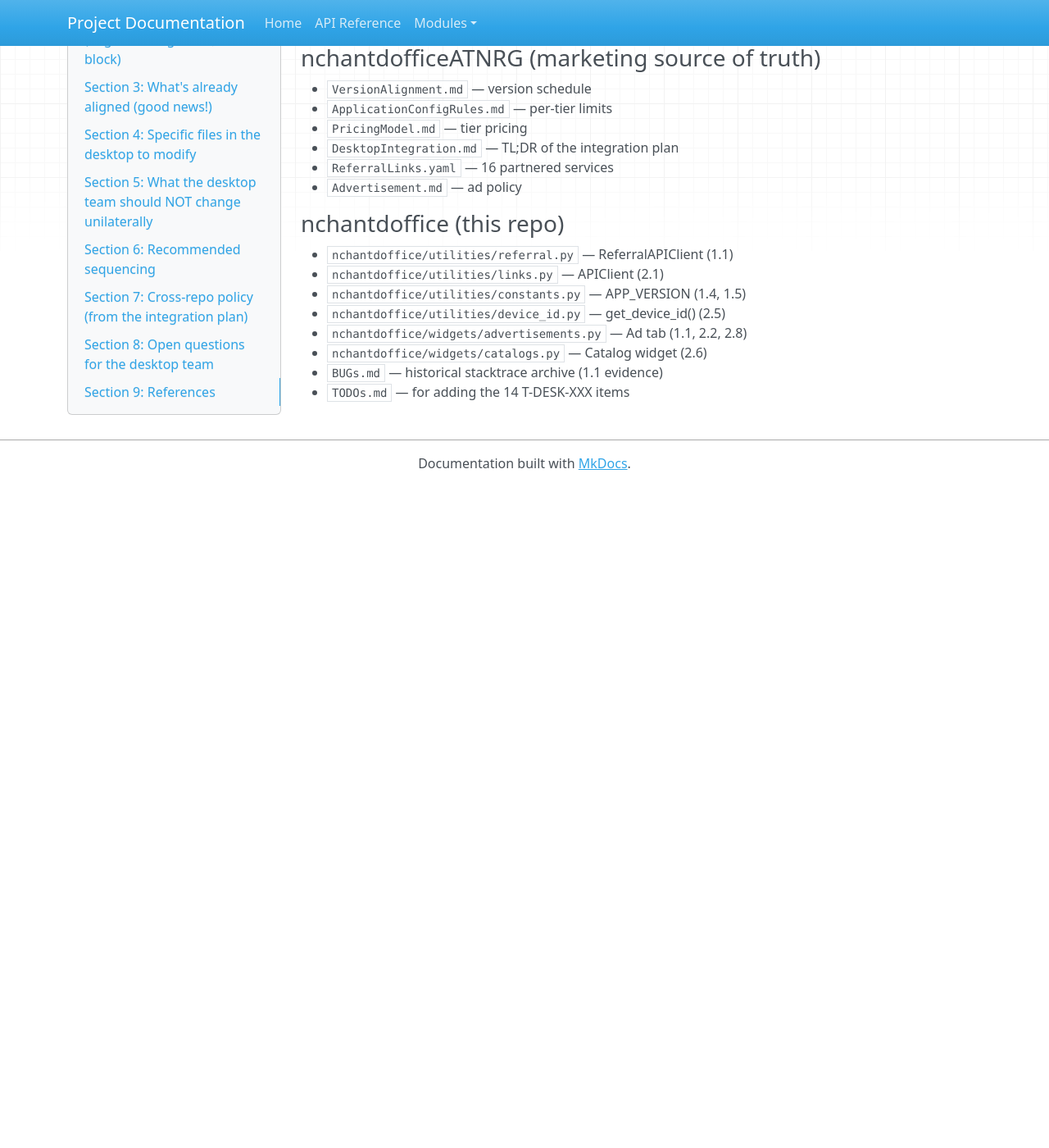
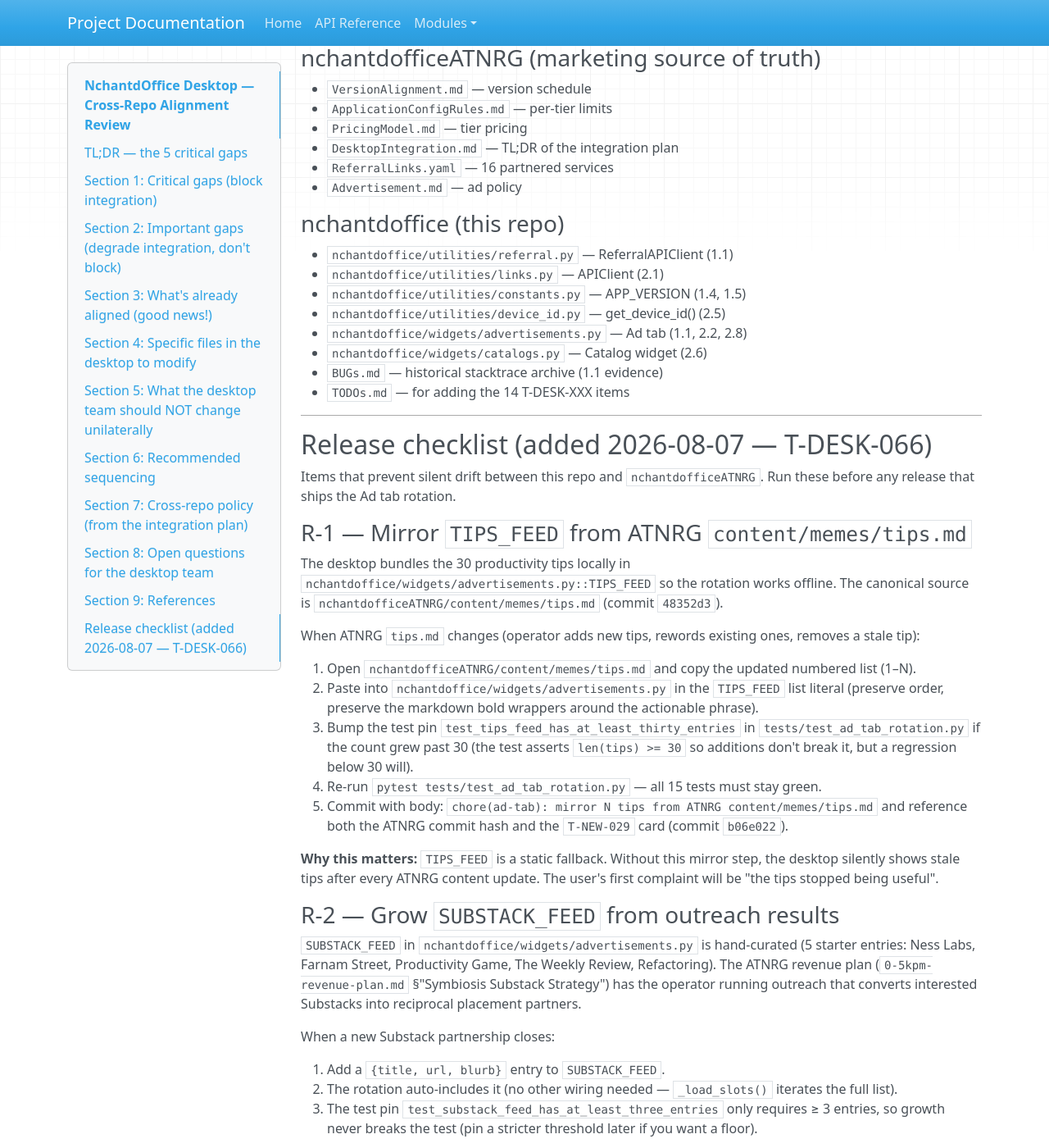
Before and after one commit to solubrew/nchantdoffice, an MkDocs documentation site: the page built from docs/cross-repo-review_20260807.md, in a window 1280 px wide and 1400 px high, scrolled down 10839 px. Shown: the whole window at 82% size. Built offline with MkDocs 1.6.1, drawn with Linux system fonts in a browser that asks for light colours; nearby versions of some CDN libraries; before the commit the page ends 11432 px from its top, so only the background shows below that; some of the changed text lies outside the part shown.

Commit message:
docs(ad-tab): R-1 release checklist + cross-repo drift pin (T-DESK-066)
Three additions to keep the ATNRG → desktop mirror from
drifting silently between releases:

1. Release checklist section in docs/cross-repo-review_20260807.md
   (R-1 through R-4). R-1 is the tip-mirror procedure:
   when ATNRG content/memes/tips.md changes, copy the
   updated numbered list into TIPS_FEED, re-run
   test_ad_tab_rotation.py, commit referencing both
   ATNRG + desktop commit hashes. R-2 covers
   SUBSTACK_FEED growth from outreach partnerships.
   R-3 verifies advertisements.yaml tuning. R-4
   cross-checks the T-NEW-029 / T-DESK-066 commit
   references in both repos.

2. test_tips_feed_count_matches_atnrg_source — the
   cross-repo drift detector. Asserts
   len(TIPS_FEED) >= len(atnrg_tips) so the desktop
   bundle can grow but never silently falls behind
   the marketing source. Skips when ATNRG repo is
   not co-located (CI without the marketing checkout).
   Verified by deliberately shrinking TIPS_FEED to
   29 entries — the test correctly fails and passes
   again when restored.

3. test_release_checklist_documents_tips_mirror_steps —
   pins the R-1 section in the doc so a future
   cleanup can't silently remove the procedure.

CHANGES.md [Unreleased] entry records the rotation
release (already shipped in 7dbd9ec + 4c45a4a) plus
the new checklist + drift detector.

Tests: 17/17 green in test_ad_tab_rotation.py, 42/42
across rotation + redirect + unimplemented + get_pro
sweep.

Refs:
- nchantdofficeATNRG/TODOS.md T-NEW-029 (commit b06e022 + 21a5566)
- T-DESK-066 impl (commit 7dbd9ec)
- T-DESK-066 step 6 cleanup (commit 4c45a4a)

```diff
--- a/docs/cross-repo-review_20260807.md
+++ b/docs/cross-repo-review_20260807.md
@@ -594,3 +594,90 @@
 - `nchantdoffice/widgets/catalogs.py` — Catalog widget (2.6)
 - `BUGs.md` — historical stacktrace archive (1.1 evidence)
 - `TODOs.md` — for adding the 14 T-DESK-XXX items
+---
+
+## Release checklist (added 2026-08-07 — T-DESK-066)
+
+Items that prevent silent drift between this repo and
+`nchantdofficeATNRG`. Run these before any release that ships
+the Ad tab rotation.
+
+### R-1 — Mirror `TIPS_FEED` from ATNRG `content/memes/tips.md`
+
+The desktop bundles the 30 productivity tips locally in
+`nchantdoffice/widgets/advertisements.py::TIPS_FEED` so the
+rotation works offline. The canonical source is
+`nchantdofficeATNRG/content/memes/tips.md` (commit `48352d3`).
+
+When ATNRG `tips.md` changes (operator adds new tips,
+rewords existing ones, removes a stale tip):
+
+1. Open `nchantdofficeATNRG/content/memes/tips.md` and copy
+   the updated numbered list (1–N).
+2. Paste into `nchantdoffice/widgets/advertisements.py` in
+   the `TIPS_FEED` list literal (preserve order, preserve
+   the markdown bold wrappers around the actionable phrase).
+3. Bump the test pin `test_tips_feed_has_at_least_thirty_entries`
+   in `tests/test_ad_tab_rotation.py` if the count grew past
+   30 (the test asserts `len(tips) >= 30` so additions don't
+   break it, but a regression below 30 will).
+4. Re-run `pytest tests/test_ad_tab_rotation.py` — all
+   15 tests must stay green.
+5. Commit with body:
+   `chore(ad-tab): mirror N tips from ATNRG content/memes/tips.md`
+   and reference both the ATNRG commit hash and the
+   `T-NEW-029` card (commit `b06e022`).
+
+**Why this matters:** `TIPS_FEED` is a static fallback.
+Without this mirror step, the desktop silently shows stale
+tips after every ATNRG content update. The user's first
+complaint will be "the tips stopped being useful".
+
+### R-2 — Grow `SUBSTACK_FEED` from outreach results
+
+`SUBSTACK_FEED` in
+`nchantdoffice/widgets/advertisements.py` is hand-curated
+(5 starter entries: Ness Labs, Farnam Street, Productivity
+Game, The Weekly Review, Refactoring). The ATNRG revenue
+plan (`0-5kpm-revenue-plan.md` §"Symbiosis Substack
+Strategy") has the operator running outreach that converts
+interested Substacks into reciprocal placement partners.
+
+When a new Substack partnership closes:
+
+1. Add a `{title, url, blurb}` entry to `SUBSTACK_FEED`.
+2. The rotation auto-includes it (no other wiring needed —
+   `_load_slots()` iterates the full list).
+3. The test pin `test_substack_feed_has_at_least_three_entries`
+   only requires ≥ 3 entries, so growth never breaks the
+   test (pin a stricter threshold later if you want a
+   floor).
+
+**Why this matters:** the symbiosis strategy's whole point
+is "value content in the Ad tab in exchange for partnership".
+A Substack that signs up but isn't added to `SUBSTACK_FEED`
+is a partnership that doesn't deliver value to the user.
+
+### R-3 — Verify `advertisements.yaml` rotation tuning
+
+`nchantdoffice/widgets/_data_/advertisements.yaml` carries
+the `interval_ms` key (default 12000). Before each release,
+confirm:
+
+- The YAML is present and well-formed (yaml.safe_load
+  must succeed).
+- The `interval_ms` value is in the operator-acceptable
+  range (3000–60000 ms; values < 3s make the tab flicker,
+  values > 60s make the rotation feel broken).
+
+### R-4 — Cross-repo parity check
+
+Both repos must ship in lockstep for T-NEW-029 / T-DESK-066
+content changes:
+
+- `nchantdofficeATNRG/TODOS.md` T-NEW-029 status flips
+  from 🟡 Open to ✅ Complete when the desktop impl lands.
+- The commit body in the desktop impl references the ATNRG
+  card commit hash.
+- The commit body in any ATNRG content update references
+  the desktop impl commit hash.
```
Also changed, not shown: CHANGES.md (+19 -0 lines), 1 other file.
